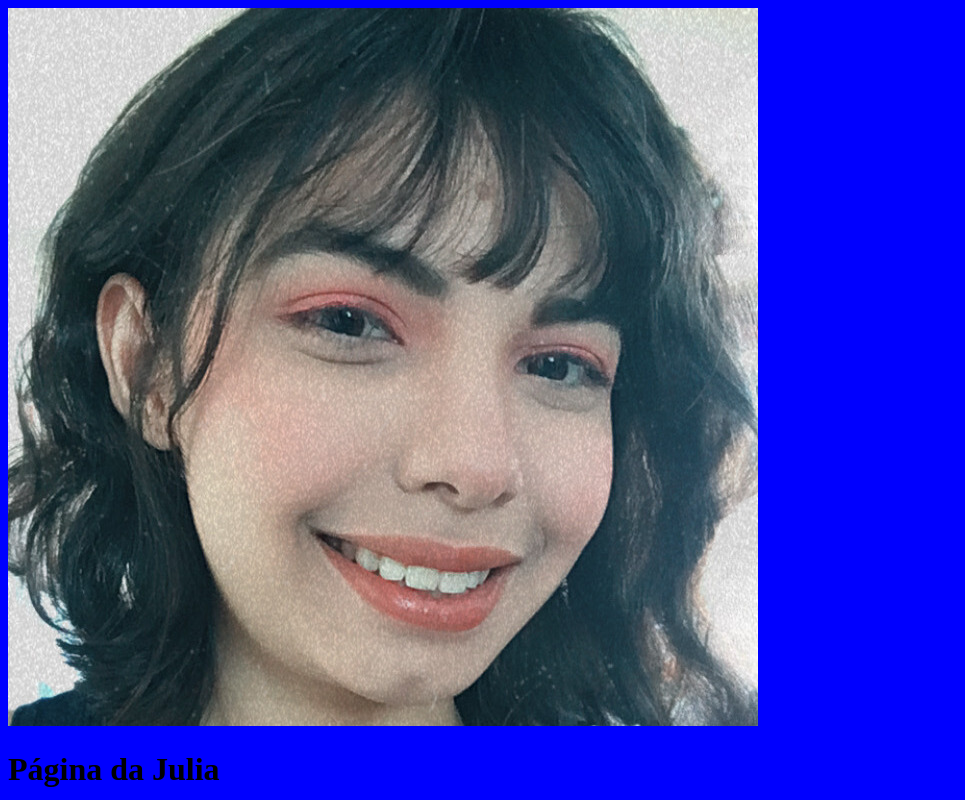
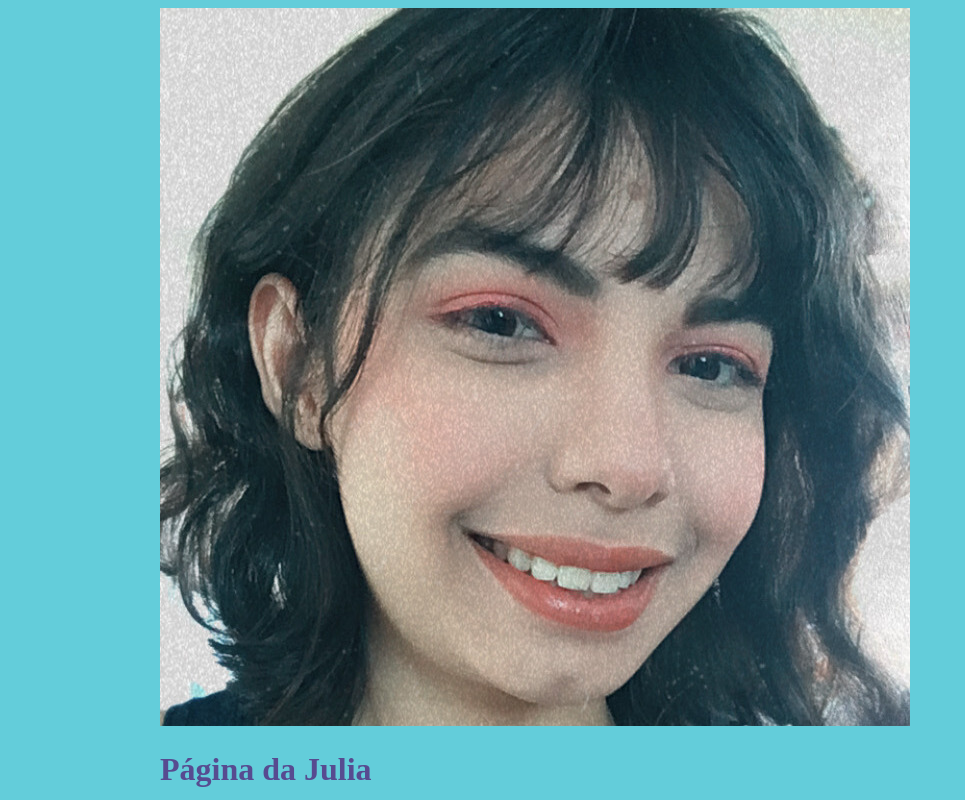
Before and after one commit to Liavik/Less, a website: page Linktree/index.html in a window 1280 px wide. Shown: the top 800 px of the page, without its empty margins (0-965 px from the left). Drawn offline with Linux system fonts and the light colour scheme.

Commit message:
antes do bug da internet

```diff
--- a/Linktree/index.html
+++ b/Linktree/index.html
@@ -7,6 +7,7 @@
     <link rel="stylesheet" href="build/styles/main.css">
 </head>
 <body>
+    <div class="container">
     <header>
         <img src="source/images/perfil.jpg" />
         <h1>Página da Julia</h1>
@@ -14,6 +15,7 @@
         <p>
             Lorem ipsum dolor sit amet consectetur adipisicing elit. Ea corporis explicabo harum quas beatae ipsum, alias dolores quos error debitis quis dolore, veniam, id voluptas molestiae optio velit quae itaque.
         </p>
+    </header>
     <nav>
         <ul>
             <li>
@@ -30,6 +32,6 @@
             </li>
         </ul>
     </nav>
-    </header>
+    </div>
 </body>
 </html>
--- a/Linktree/package.json
+++ b/Linktree/package.json
@@ -3,7 +3,7 @@
   "version": "1.0.0",
   "main": "index.js",
   "scripts": {
-    "less": "less-watch-compiler ./source/styles ./build/styles",
+    "less": "less-watch-compiler ./source/styles ./build/styles main.less",
     "test": "echo \"Error: no test specified\" && exit 1"
   },
   "author": "",
--- a/Linktree/source/styles/main.less
+++ b/Linktree/source/styles/main.less
@@ -1,3 +1,23 @@
+@import "variaveis.less";
+@breakpointMobile: ~"(max-width: 767px)";
+@breakpointTablet: ~"(min-width: 768px) and (max-width: 1023px)";
+
 body {
-    background-color: blue;
+    background-color: @corFundo;
+    color: @corTextos;
 }
+
+.container {
+    max-width: 960px;
+    width: 100%;
+    margin: 0 auto;
+
+    @media @breakpointTablet {
+        max-width: 80%;
+    }
+
+    @media @breakpointMobile {
+        max-width: 70%;
+    }
+
+}
--- /dev/null
+++ b/Linktree/source/styles/variaveis.less
@@ -0,0 +1,3 @@
+@corFundo: #63cdda;
+@corBotoes: #ea8685;
+@corTextos: #574b90;
```
Also changed, not shown: Linktree/build/styles/main.css. Lines whose indentation alone changed are shown as unchanged.
